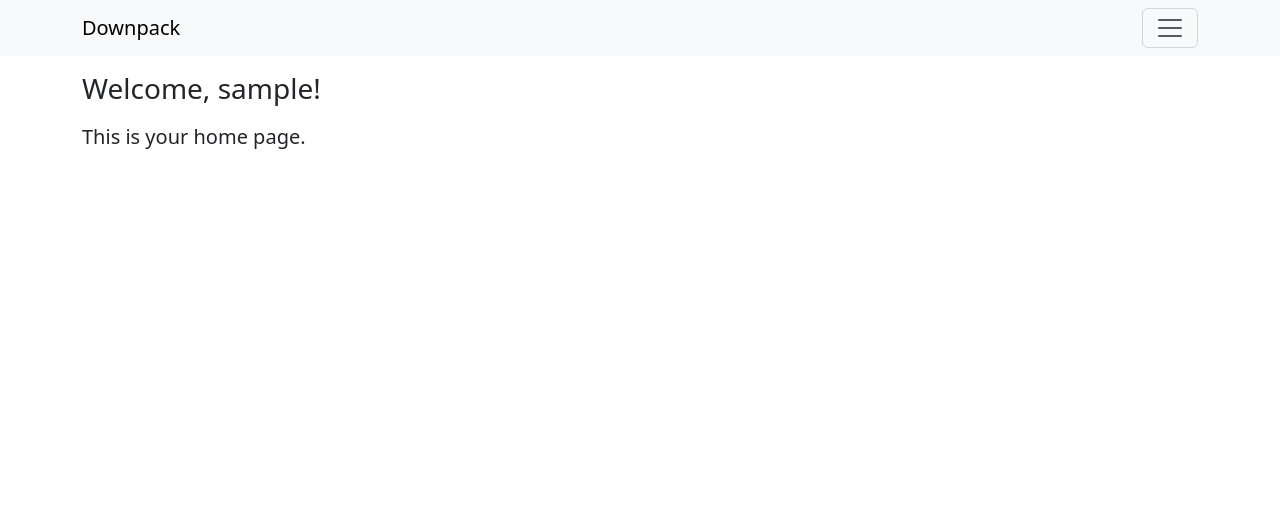
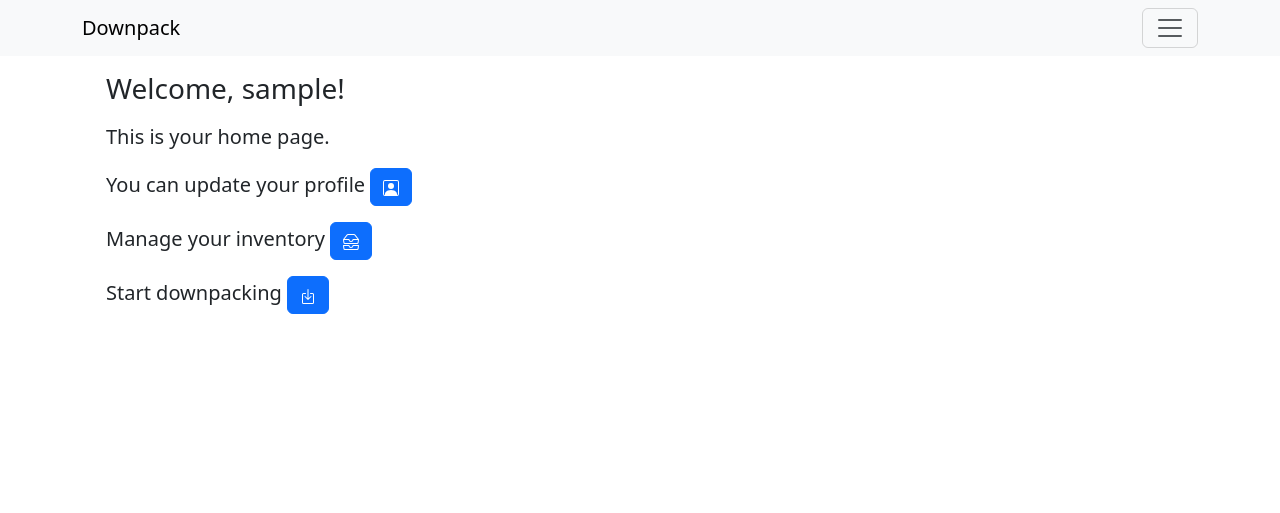
Before and after one commit to Azamatuz/dj-hdir-deployment, a Django app: template backend/users/templates/users/home.html in a window 1280 px wide. Shown: the top 513 px of the page. Run offline with Django 5.2, Linux system fonts and the light colour scheme; the template is opened without the code that fills it, so the values that code supplies are empty; the visitor is signed in with stand-in values (Sample User, id 1); parts of the project's set-up code (start-up, migrations or seed data) failed here and were passed over.

Commit message:
Enhance home.html with profile, inventory management, and downpacking links

```diff
--- a/backend/users/templates/users/home.html
+++ b/backend/users/templates/users/home.html
@@ -3,12 +3,36 @@
 <title>{% block title %}Home{% endblock %}</title>
 
 {% block content %}
-<div class="d-flex align-items-center py-4">
+<div class="d-flex align-items-center p-4">
     <main class="form-signin w-100 m-auto">
         <div class="w-100" style="max-width: 330px;">
             <h1 class="h3 mb-3 fw-normal">Welcome, {{ user.username }}!</h1>
             <p class="lead">This is your home page.</p>
+                        <p class="lead">You can update your profile
+                <a href="{% url 'profile' %}" class="btn btn-primary">
+                    <svg xmlns="http://www.w3.org/2000/svg" width="16" height="16" fill="currentColor" class="bi bi-person-square" viewBox="0 0 16 16">
+                        <path d="M11 6a3 3 0 1 1-6 0 3 3 0 0 1 6 0"/>
+                        <path d="M2 0a2 2 0 0 0-2 2v12a2 2 0 0 0 2 2h12a2 2 0 0 0 2-2V2a2 2 0 0 0-2-2zm12 1a1 1 0 0 1 1 1v12a1 1 0 0 1-1 1v-1c0-1-1-4-6-4s-6 3-6 4v1a1 1 0 0 1-1-1V2a1 1 0 0 1 1-1z"/>
+                    </svg>
+                </a>
+            </p>
+            <p class="lead">Manage your inventory
+                <a href="{% url 'scan_image' %}" class="btn btn-primary">
+                    <svg xmlns="http://www.w3.org/2000/svg" width="16" height="16" fill="currentColor" class="bi bi-inboxes" viewBox="0 0 16 16">
+                        <path d="M4.98 1a.5.5 0 0 0-.39.188L1.54 5H6a.5.5 0 0 1 .5.5 1.5 1.5 0 0 0 3 0A.5.5 0 0 1 10 5h4.46l-3.05-3.812A.5.5 0 0 0 11.02 1zm9.954 5H10.45a2.5 2.5 0 0 1-4.9 0H1.066l.32 2.562A.5.5 0 0 0 1.884 9h12.234a.5.5 0 0 0 .496-.438zM3.809.563A1.5 1.5 0 0 1 4.981 0h6.038a1.5 1.5 0 0 1 1.172.563l3.7 4.625a.5.5 0 0 1 .105.374l-.39 3.124A1.5 1.5 0 0 1 14.117 10H1.883A1.5 1.5 0 0 1 .394 8.686l-.39-3.124a.5.5 0 0 1 .106-.374zM.125 11.17A.5.5 0 0 1 .5 11H6a.5.5 0 0 1 .5.5 1.5 1.5 0 0 0 3 0 .5.5 0 0 1 .5-.5h5.5a.5.5 0 0 1 .496.562l-.39 3.124A1.5 1.5 0 0 1 14.117 16H1.883a1.5 1.5 0 0 1-1.489-1.314l-.39-3.124a.5.5 0 0 1 .121-.393zm.941.83.32 2.562a.5.5 0 0 0 .497.438h12.234a.5.5 0 0 0 .496-.438l.32-2.562H10.45a2.5 2.5 0 0 1-4.9 0z"/>
+                    </svg>
+                </a>
+            </p>
+            <p class="lead">Start downpacking
+                <a href="{% url 'scan_flow' %}" class="btn btn-primary">
+                    <svg xmlns="http://www.w3.org/2000/svg" width="16" height="16" fill="currentColor" class="bi bi-box-arrow-in-down" viewBox="0 0 16 16">
+                        <path fill-rule="evenodd" d="M3.5 6a.5.5 0 0 0-.5.5v8a.5.5 0 0 0 .5.5h9a.5.5 0 0 0 .5-.5v-8a.5.5 0 0 0-.5-.5h-2a.5.5 0 0 1 0-1h2A1.5 1.5 0 0 1 14 6.5v8a1.5 1.5 0 0 1-1.5 1.5h-9A1.5 1.5 0 0 1 2 14.5v-8A1.5 1.5 0 0 1 3.5 5h2a.5.5 0 0 1 0 1z"/>
+                        <path fill-rule="evenodd" d="M7.646 11.854a.5.5 0 0 0 .708 0l3-3a.5.5 0 0 0-.708-.708L8.5 10.293V1.5a.5.5 0 0 0-1 0v8.793L5.354 8.146a.5.5 0 1 0-.708.708z"/>
+                    </svg>
+                </a>
+            </p>
         </div>
+
     </main>
 </div>
 {% endblock %}
```
